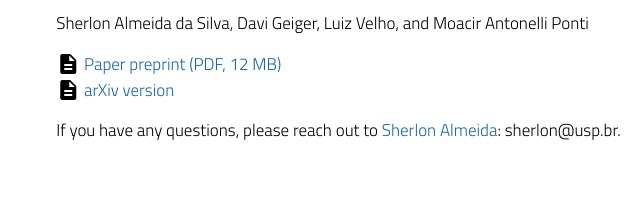
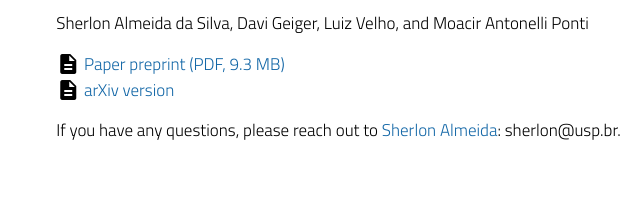
Before and after one commit to SherlonAlmeida/gaussian-curvature-in-3D-vision, a plain HTML site: page docs/index.html in a window 1280 px wide. Shown: the part 3057-3268 px from the top of the page, 489-1129 px from the left. Drawn offline with Linux system fonts and the light colour scheme.

Commit message:
File size update

```diff
--- a/docs/index.html
+++ b/docs/index.html
@@ -356,7 +356,7 @@
                 <p><b>Towards Understanding 3D Vision: the Role of Gaussian Curvature</b></p>
                 <p>Sherlon Almeida da Silva, Davi Geiger, Luiz Velho, and Moacir Antonelli Ponti</p>
 
-                <div><span class="material-icons"> description </span><a href="assets/pre_print-towards_understanding_3d_vision_the_role_of_gaussian_curvature.pdf"> Paper preprint (PDF, 12 MB)</a></div>
+                <div><span class="material-icons"> description </span><a href="assets/pre_print-towards_understanding_3d_vision_the_role_of_gaussian_curvature.pdf"> Paper preprint (PDF, 9.3 MB)</a></div>
                 <div><span class="material-icons"> description </span><a href="https://arxiv.org/abs/2508.11825"> arXiv version</a></div>
                 <!-- <div><span class="material-icons"> image </span><a href="assets/TUNER-CVPR-poster.pdf"> Poster</a></div> -->
                 <!-- <div><span class="material-icons"> insert_comment </span><a href="assets/novello2025tuning.bib"> BibTeX</a></div>  -->
```
Also changed, not shown: 1 other file.
